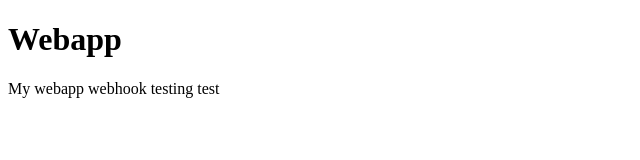
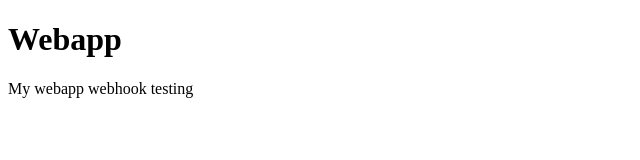
Before and after one commit to NarayanPooja/jenkintest, a plain HTML site: page index.html in a window 1280 px wide. Shown: the full height of the page, 0-640 px from the left. Drawn offline with Linux system fonts and the light colour scheme.

Commit message:
Update index.html

```diff
--- a/index.html
+++ b/index.html
@@ -6,7 +6,7 @@
 <body>
 
 <h1>Webapp</h1>
-<p>My webapp webhook testing  test</p>
+<p>My webapp webhook testing  </p>
 
 </body>
 </html>
```
